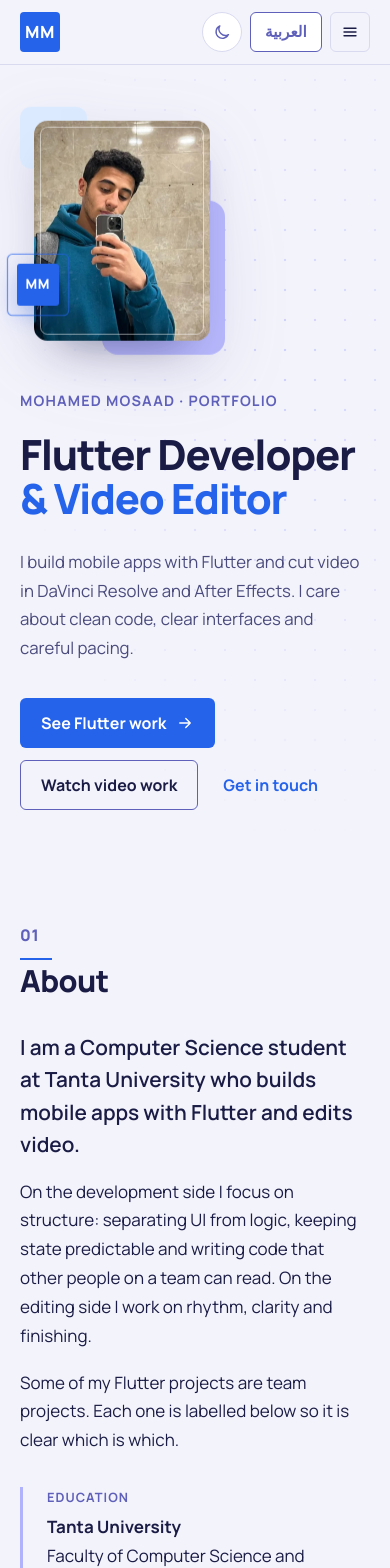
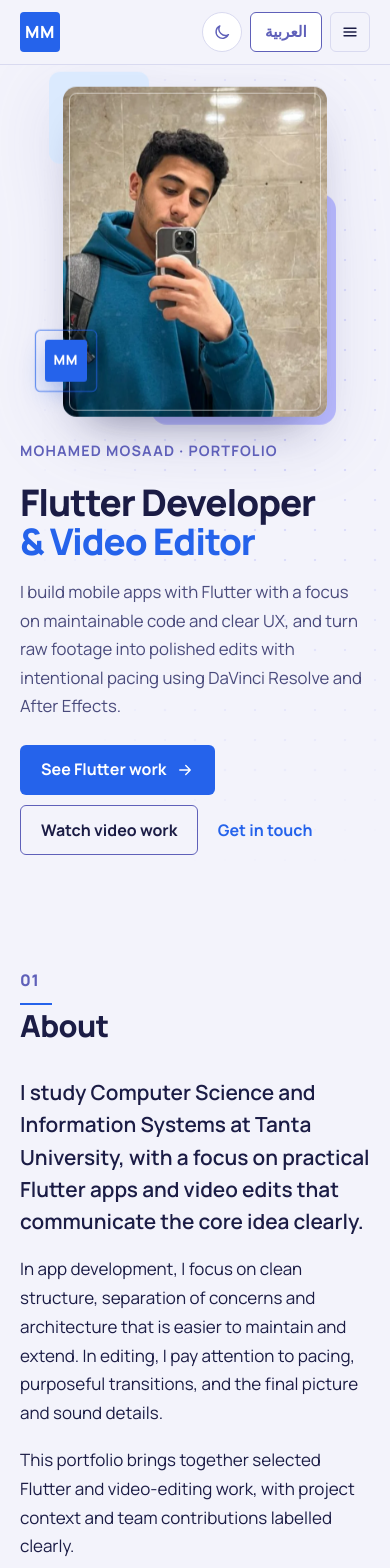
Before and after one commit to mm1665390-beep/mohamed-mosaad-portfolio, a React (Vite) app: page / in a window 390 px wide. Shown: the top 1568 px of the page. Built offline with nearby package versions, Linux system fonts and the light colour scheme.

Commit message:
Add portrait, animations, app previews

```diff
--- a/src/i18n/ar.ts
+++ b/src/i18n/ar.ts
@@ -28,7 +28,7 @@ const ar: Dictionary = {
     eyebrow: 'معرض الأعمال',
     role1: 'مطوّر Flutter',
     role2: 'ومحرّر فيديو',
-    lead: 'أبني تطبيقات الجوال باستخدام Flutter، وأُحرّر الفيديو على DaVinci Resolve وAfter Effects. أهتم بنظافة الكود ووضوح الواجهات وضبط الإيقاع.',
+    lead: 'أطوّر تطبيقات موبايل بـ Flutter بكود منظم وتجربة استخدام واضحة، وبحوّل الـ raw footage لفيديوهات متماسكة بإيقاع مضبوط ولمسة بصرية احترافية باستخدام DaVinci Resolve وAfter Effects.',
     ctaWork: 'أعمال Flutter',
     ctaVideo: 'أعمال الفيديو',
     ctaContact: 'تواصل معي',
@@ -37,9 +37,9 @@ const ar: Dictionary = {
   about: {
     index: '٠١',
     title: 'نبذة عني',
-    p1: 'أنا طالب علوم حاسب في جامعة طنطا، أبني تطبيقات الجوال باستخدام Flutter وأُحرّر الفيديو.',
-    p2: 'في التطوير أركّز على التنظيم: فصل الواجهة عن المنطق، وإبقاء الحالة متوقَّعة، وكتابة كود يسهل على فريق كامل قراءته. وفي المونتاج أعمل على الإيقاع والوضوح واللمسة الأخيرة.',
-    p3: 'بعض مشاريع Flutter التي أعرضها هنا عمل جماعي، وقد وضّحت ذلك على كل مشروع حتى لا يلتبس الأمر.',
+    p1: 'أنا طالب علوم الحاسب ونظم المعلومات بجامعة طنطا، ومهتم ببناء تطبيقات موبايل عملية بـ Flutter وتقديم مونتاج يخدم فكرة الفيديو ويوصل رسالته بوضوح.',
+    p2: 'في تطوير التطبيقات، أركّز على تنظيم الكود، وفصل المسؤوليات، واختيار معمارية قابلة للتطوير والصيانة. وفي المونتاج، أهتم ببناء الإيقاع، وانتقالات تخدم المحتوى، وتفاصيل الصورة والصوت قبل التسليم.',
+    p3: 'هتلاقي هنا نماذج من شغلي في Flutter والمونتاج، مع توضيح المشاريع الجماعية ومصادر كل مشروع بشكل مباشر.',
     educationLabel: 'التعليم',
     degree: 'كلية الحاسبات والمعلومات (علوم الحاسب ونظم المعلومات)',
     school: 'جامعة طنطا',
@@ -52,7 +52,7 @@ const ar: Dictionary = {
     index: '٠٢',
     title: 'تطوير Flutter',
     intro:
-      'ثلاثة تطبيقات Flutter. الأوصاف تذكر فقط ما يظهر في المستودعات، والمشاريع الجماعية موضّحة بعلامة خاصة.',
+      'نماذج من تطبيقات Flutter توضّح اهتمامي ببنية المشروع، وتجربة المستخدم، وكتابة كود قابل للصيانة. نوع مساهمتي موضّح في كل مشروع.',
     viewRepo: 'عرض المستودع',
     stack: 'التقنيات',
     status: 'الحالة',
@@ -66,7 +66,7 @@ const ar: Dictionary = {
     index: '٠٣',
     title: 'مونتاج الفيديو',
     intro:
-      'مونتاج مقاطع قصيرة رأسية: ريلز وعناوين وتصميمات متحركة. كل صورة تفتح مجلد الفيديوهات الكامل على Google Drive.',
+      'مختارات من شغل المونتاج: ريلز، فيديوهات ترويجية، كابشنز وعناوين متحركة. افتح أي معاينة لمشاهدة العمل، أو انتقل إلى Google Drive لاستعراض المجموعة الكاملة.',
     showreel: 'ملخّص الأعمال',
     play: 'تشغيل',
     viewInDrive: 'افتح على Drive',
@@ -87,7 +87,7 @@ const ar: Dictionary = {
   skills: {
     index: '٠٤',
     title: 'المهارات',
-    intro: 'التقنيات والممارسات التي أستخدمها في تطوير Flutter.',
+    intro: 'أدوات وممارسات أستخدمها لبناء تطبيقات Flutter منظمة، واضحة، وأسهل في التطوير والصيانة.',
     groups: {
       core: 'الأساسيات',
       architecture: 'المعمارية والمبادئ',
@@ -99,14 +99,14 @@ const ar: Dictionary = {
   tools: {
     index: '٠٥',
     title: 'أدوات وخدمات المونتاج',
-    intro: 'البرامج التي أعمل بها، وما يمكنني تقديمه من خلالها.',
+    intro: 'الأدوات التي أعتمد عليها في المونتاج، والخدمات التي أقدر أقدّمها من أول ترتيب اللقطات لحد اللمسات النهائية.',
     toolsLabel: 'البرامج',
     servicesLabel: 'الخدمات',
   },
   contact: {
     index: '٠٦',
     title: 'تواصل معي',
-    lead: 'لديك مشروع Flutter أو فيديو يحتاج إلى مونتاج؟ راسلني.',
+    lead: 'عندك فكرة تطبيق محتاجة تنفيذ، أو فيديو محتاج مونتاج يشد الانتباه ويوصل الرسالة؟ ابعتلي تفاصيل مشروعك.',
     email: 'البريد الإلكتروني',
     whatsapp: 'واتساب',
     linkedin: 'لينكدإن',
--- a/src/i18n/en.ts
+++ b/src/i18n/en.ts
@@ -27,7 +27,7 @@ const en = {
     eyebrow: 'Portfolio',
     role1: 'Flutter Developer',
     role2: '& Video Editor',
-    lead: 'I build mobile apps with Flutter and cut video in DaVinci Resolve and After Effects. I care about clean code, clear interfaces and careful pacing.',
+    lead: 'I build mobile apps with Flutter with a focus on maintainable code and clear UX, and turn raw footage into polished edits with intentional pacing using DaVinci Resolve and After Effects.',
     ctaWork: 'See Flutter work',
     ctaVideo: 'Watch video work',
     ctaContact: 'Get in touch',
@@ -36,9 +36,9 @@ const en = {
   about: {
     index: '01',
     title: 'About',
-    p1: 'I am a Computer Science student at Tanta University who builds mobile apps with Flutter and edits video.',
-    p2: 'On the development side I focus on structure: separating UI from logic, keeping state predictable and writing code that other people on a team can read. On the editing side I work on rhythm, clarity and finishing.',
-    p3: 'Some of my Flutter projects are team projects. Each one is labelled below so it is clear which is which.',
+    p1: 'I study Computer Science and Information Systems at Tanta University, with a focus on practical Flutter apps and video edits that communicate the core idea clearly.',
+    p2: 'In app development, I focus on clean structure, separation of concerns and architecture that is easier to maintain and extend. In editing, I pay attention to pacing, purposeful transitions, and the final picture and sound details.',
+    p3: 'This portfolio brings together selected Flutter and video-editing work, with project context and team contributions labelled clearly.',
     educationLabel: 'Education',
     degree: 'Faculty of Computer Science and Information Systems',
     school: 'Tanta University',
@@ -51,7 +51,7 @@ const en = {
     index: '02',
     title: 'Flutter Development',
     intro:
-      'Three Flutter applications. Descriptions only list what the repositories show, and team projects are marked as such.',
+      'Selected Flutter applications showcasing my focus on project structure, user experience and maintainable code. My role in each project is clearly labelled.',
     viewRepo: 'View repository',
     stack: 'Stack',
     status: 'Status',
@@ -65,7 +65,7 @@ const en = {
     index: '03',
     title: 'Video Editing',
     intro:
-      'Vertical short-form edits: reels, captions and animated titles. Each thumbnail opens the full video folder on Google Drive.',
+      'A selection of reels, promotional edits, captions and animated titles. Open a preview to view a piece, or visit Google Drive for the complete collection.',
     showreel: 'Showreel',
     play: 'Play',
     viewInDrive: 'Open in Drive',
@@ -86,7 +86,7 @@ const en = {
   skills: {
     index: '04',
     title: 'Skills',
-    intro: 'The technologies and practices I use for Flutter development.',
+    intro: 'The tools and practices I use to build Flutter applications that are structured, clear and easier to maintain.',
     groups: {
       core: 'Core',
       architecture: 'Architecture & principles',
@@ -98,14 +98,14 @@ const en = {
   tools: {
     index: '05',
     title: 'Editing Tools & Services',
-    intro: 'The software I edit with, and what I can do with it.',
+    intro: 'The tools I use for editing, and the services I can provide from the first assembly to the final polish.',
     toolsLabel: 'Software',
     servicesLabel: 'Services',
   },
   contact: {
     index: '06',
     title: 'Contact',
-    lead: 'Have a Flutter project or a video that needs editing? Send me a message.',
+    lead: 'Have an app idea to build or footage that needs a sharper, more engaging edit? Send me a few details about your project.',
     email: 'Email',
     whatsapp: 'WhatsApp',
     linkedin: 'LinkedIn',
--- a/src/styles.css
+++ b/src/styles.css
@@ -1893,3 +1893,128 @@ body, .site-header, .section-tint, .skill-group, .skill-list li, .theme-switch,
 :root[data-theme='dark'] .tool-list li { border-color: #34365f; }
 :root[data-theme='dark'] .contact-row { border-color: rgba(243,243,251,.2); }
 :root[data-theme='dark'] .site-footer { background: #0d0f24; color: #c3c5e8; }
+
+
+/* ==========================================================================
+   Portfolio finish pass — restored glass-frame gallery + mobile portrait fit
+   Keep the established blue / lilac identity intact.
+   ========================================================================== */
+.video-grid {
+  gap: clamp(1rem, 2.4vw, 1.65rem);
+  align-items: stretch;
+}
+.video-grid > li { min-width: 0; }
+.video-card {
+  position: relative;
+  isolation: isolate;
+  height: 100%;
+  padding: .62rem;
+  overflow: hidden;
+  border: 1px solid rgba(177, 178, 252, .52);
+  border-radius: 1.15rem;
+  background: linear-gradient(145deg, rgba(255,255,255,.12), rgba(177,178,252,.035));
+  box-shadow: 0 12px 32px rgba(10, 12, 38, .16), inset 0 1px 0 rgba(255,255,255,.16);
+  -webkit-backdrop-filter: blur(14px);
+  backdrop-filter: blur(14px);
+  transition: transform .35s var(--ease), border-color .35s var(--ease), box-shadow .35s var(--ease), background .35s var(--ease);
+}
+.video-card::before {
+  content: '';
+  position: absolute;
+  inset: 4px;
+  z-index: 0;
+  pointer-events: none;
+  border: 1px solid rgba(243,243,251,.14);
+  border-radius: .82rem;
+}
+.video-card:hover {
+  transform: translateY(-5px);
+  border-color: rgba(177,178,252,.95);
+  background: linear-gradient(145deg, rgba(255,255,255,.16), rgba(177,178,252,.065));
+  box-shadow: 0 20px 42px rgba(10,12,38,.26), 0 0 0 1px rgba(177,178,252,.08);
+}
+.video-card .video-frame {
+  position: relative;
+  z-index: 1;
+  overflow: hidden;
+  border: 1px solid rgba(177,178,252,.34);
+  border-radius: .82rem;
+  background: #111329;
+  outline: 1px solid rgba(255,255,255,.12);
+  outline-offset: -4px;
+}
+.video-card .video-frame img {
+  display: block;
+  width: 100%;
+  height: 100%;
+  object-fit: cover;
+  transition: transform .65s var(--ease), filter .4s var(--ease);
+}
+.video-card:hover .video-frame img { transform: scale(1.045); filter: saturate(1.08) contrast(1.02); }
+.video-card figcaption { position: relative; z-index: 1; padding: .8rem .45rem .4rem; gap: .32rem; }
+.video-title { line-height: 1.45; text-wrap: pretty; }
+.video-desc { line-height: 1.65; }
+.video-play {
+  display: grid;
+  place-items: center;
+  width: 3.25rem;
+  height: 3.25rem;
+  border: 1px solid rgba(255,255,255,.72);
+  background: rgba(37,99,235,.86);
+  box-shadow: 0 8px 26px rgba(8,12,40,.35), inset 0 1px 0 rgba(255,255,255,.25);
+  -webkit-backdrop-filter: blur(10px);
+  backdrop-filter: blur(10px);
+  transition: transform .3s var(--ease), background .3s var(--ease);
+}
+.video-card:hover .video-play { transform: scale(1.08); background: var(--indigo); }
+.video-original { width: fit-content; margin-block-start: .35rem; }
+.section-dark .section-intro,
+.section-dark .video-desc { color: rgba(243,243,251,.76); }
+.section-dark .video-card { color: #f3f3fb; }
+.section-dark .video-card .video-title { color: #f3f3fb; }
+.section-dark .video-category { color: #b1b2fc; }
+:root[data-theme='dark'] .section-dark .video-card {
+  background: linear-gradient(145deg, rgba(177,178,252,.09), rgba(255,255,255,.025));
+  border-color: rgba(177,178,252,.42);
+}
+
+/* Portrait layout: centered, spacious, and stable on narrow phone screens. */
+@media (max-width: 54rem) {
+  .hero { padding-block: 2.2rem 3.5rem; }
+  .hero-grid { gap: 1.7rem; }
+  .hero-photo {
+    width: min(68vw, 18rem);
+    max-width: 100%;
+    aspect-ratio: 4 / 5;
+    justify-self: center;
+    order: -1;
+    margin-inline: auto;
+  }
+  .hero-photo img {
+    width: 100%;
+    height: 100%;
+    object-fit: cover;
+    object-position: center 22%;
+  }
+  .hero-photo::before { inset-inline-end: -.55rem; inset-block-end: -.55rem; }
+  .hero-copy { min-width: 0; }
+  .hero-title { font-size: clamp(2.35rem, 9vw, 3.5rem); }
+  .hero-lead { margin-block: 1.15rem 1.5rem; }
+  .hero-actions { gap: .65rem; }
+}
+@media (max-width: 36rem) {
+  .hero { padding-block-start: 1.35rem; }
+  .hero-grid { gap: 1.4rem; }
+  .hero-photo { width: min(72vw, 16.5rem); }
+  .hero-title { font-size: clamp(2.05rem, 9.4vw, 2.85rem); }
+  .hero-actions .button { max-width: 100%; }
+  .video-grid, .video-grid--portrait { grid-template-columns: minmax(0, 1fr); gap: 1rem; }
+  .video-grid--portrait { max-width: 22rem; margin-inline: auto; }
+  .video-card { padding: .55rem; border-radius: 1rem; }
+  .video-card::before { inset: 4px; }
+  .video-card figcaption { padding: .7rem .4rem .35rem; }
+}
+@media (prefers-reduced-motion: reduce) {
+  .video-card, .video-card .video-frame img, .video-play { transition: none !important; }
+  .video-card:hover { transform: none; }
+}
```
